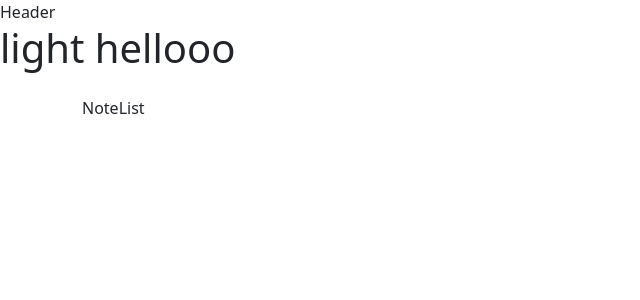
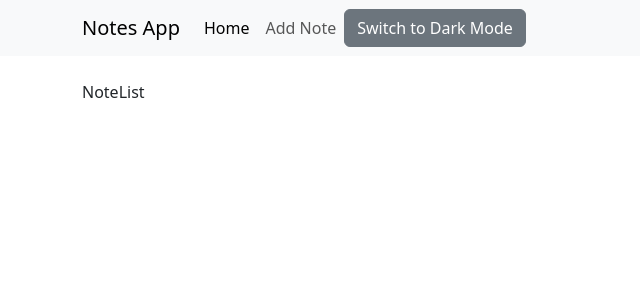
Before and after one commit to CATT-CODE/react-notes-app, a React (Vite) app: page / in a window 1280 px wide. Shown: the top 300 px of the page, without its empty margins (0-640 px from the left). Built offline with nearby package versions, Linux system fonts and the light colour scheme.

Commit message:
Basic navbar with toggle dark mode button and code to persist selected theme

```diff
--- a/package.json
+++ b/package.json
@@ -14,6 +14,7 @@
     "react": "^18.2.0",
     "react-bootstrap": "^2.10.2",
     "react-dom": "^18.2.0",
+    "react-router-bootstrap": "^0.26.2",
     "react-router-dom": "^6.23.1"
   },
   "devDependencies": {
--- a/src/App.css
+++ b/src/App.css
@@ -1,9 +1,10 @@
-#root {
-  max-width: 1280px;
-}
 
 body {
   transition: background-color 0.5s, color 0.5s;
+}
+
+.app {
+  min-height: 100vh;
 }
 
 .dark-mode {
--- a/src/App.jsx
+++ b/src/App.jsx
@@ -20,9 +20,8 @@ const MainContent = () => {
   const { darkMode } = useContext(NoteContext);
 
   return (
-    <div className="app">
+    <div className={darkMode ? 'app dark-mode' : 'app'}>
       <Header />
-      <h1>{darkMode == true ? 'dark' : 'light'} hellooo</h1>
       <Container className="my-4">
         <Routes>
           <Route path="/" element={<NoteList />} />
--- a/src/components/Header.jsx
+++ b/src/components/Header.jsx
@@ -1,7 +1,31 @@
+import { useContext } from 'react';
+import { Navbar, Nav, Button, Container } from 'react-bootstrap';
+import { LinkContainer } from 'react-router-bootstrap';
+import { NoteContext } from '../context/NoteContext';
 
 function Header() {
+  const { darkMode, toggleDarkMode } = useContext(NoteContext);
+
   return (
-    <div>Header</div>
+    <Navbar bg="light" expand="lg" className="mb-4 w-100">
+      <Container>
+        <Navbar.Brand href="/">Notes App</Navbar.Brand>
+        <Navbar.Toggle aria-controls="basic-navbar-nav" />
+        <Navbar.Collapse id="basic-navbar-nav">
+          <Nav className="mr-auto">
+            <LinkContainer to="/">
+              <Nav.Link>Home</Nav.Link>
+            </LinkContainer>
+            <LinkContainer to="/add">
+              <Nav.Link>Add Note</Nav.Link>
+            </LinkContainer>
+          </Nav>
+          <Button variant="secondary" onClick={toggleDarkMode}>
+            {darkMode ? 'Switch to Light Mode' : 'Switch to Dark Mode'}
+          </Button>
+        </Navbar.Collapse>
+      </Container>
+    </Navbar>
   )
 }
 
--- a/src/context/NoteContext.jsx
+++ b/src/context/NoteContext.jsx
@@ -2,20 +2,16 @@ import { createContext, useState, useEffect } from 'react';
 
 const NoteContext = createContext();
 
-const NoteProvider = ({children}) => {
-  const [darkMode, setDarkMode] = useState(false);
-  const [notes, setNotes] = useState([]);
+const NoteProvider = ({ children }) => {
+  const [darkMode, setDarkMode] = useState(() => {
+    const savedDarkMode = JSON.parse(localStorage.getItem('darkMode'));
+    return savedDarkMode !== null ? savedDarkMode : false;
+  });
 
-  useEffect(() => {
+  const [notes, setNotes] = useState(() => {
     const savedNotes = JSON.parse(localStorage.getItem('notes'));
-    if (savedNotes) {
-      setNotes(savedNotes);
-    }
-    const savedDarkMode = JSON.parse(localStorage.getItem('darkMode'));
-    if (savedDarkMode !== null) {
-      setDarkMode(savedDarkMode);
-    }
-  }, []);
+    return savedNotes !== null ? savedNotes : [];
+  });
 
   useEffect(() => {
     localStorage.setItem('notes', JSON.stringify(notes));
```
Also changed, not shown: 1 other file (tests, documents, lock files or other folders).
